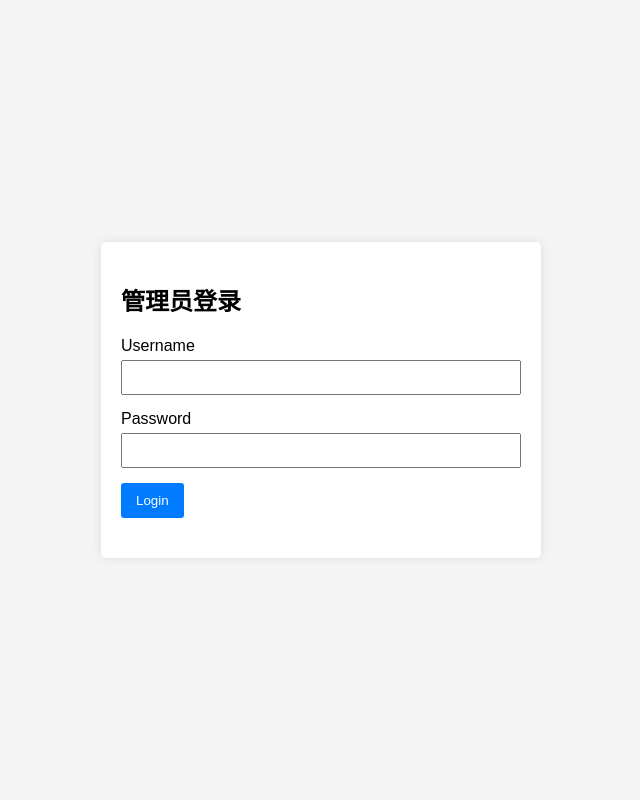
After one commit to fyscu/foc_be, a PHP site: page /v1/admin/demo.html in a window 1280 px wide. The commit adds this page. Shown: the whole page, without its empty margins (319-959 px from the left). Run offline with PHP 8.4, Linux system fonts and the light colour scheme.

Commit message:
新增管理系统接口 改进get的管理员判断模式 按需注入组件

```diff
--- /dev/null
+++ b/v1/admin/demo.html
@@ -0,0 +1,165 @@
+<!DOCTYPE html>
+<html lang="en">
+<head>
+    <meta charset="UTF-8">
+    <meta name="viewport" content="width=device-width, initial-scale=1.0">
+    <title>Admin Registration and Login</title>
+    <style>
+        body {
+            font-family: Arial, sans-serif;
+            background-color: #f4f4f4;
+            display: flex;
+            justify-content: center;
+            align-items: center;
+            height: 100vh;
+            margin: 0;
+        }
+        .container {
+            background-color: #fff;
+            padding: 20px;
+            border-radius: 5px;
+            box-shadow: 0 0 10px rgba(0, 0, 0, 0.1);
+            max-width: 400px;
+            width: 100%;
+            margin: 10px;
+        }
+        .form-group {
+            margin-bottom: 15px;
+        }
+        .form-group label {
+            display: block;
+            margin-bottom: 5px;
+        }
+        .form-group input, .form-group select {
+            width: 100%;
+            padding: 8px;
+            box-sizing: border-box;
+        }
+        .form-group button {
+            padding: 10px 15px;
+            background-color: #007BFF;
+            color: #fff;
+            border: none;
+            border-radius: 3px;
+            cursor: pointer;
+        }
+        .form-group button:hover {
+            background-color: #0056b3;
+        }
+        .user-info {
+            margin-top: 20px;
+        }
+    </style>
+    <script src="https://code.jquery.com/jquery-3.6.0.min.js"></script>
+</head>
+<body>
+    <!--<div class="container">
+        <h2>管理员注册</h2>
+        <form id="registerForm">
+            <div class="form-group">
+                <label for="username">Username</label>
+                <input type="text" id="username" name="username" required>
+            </div>
+            <div class="form-group">
+                <label for="password">Password</label>
+                <input type="password" id="password" name="password" required>
+            </div>
+            <div class="form-group">
+                <label for="openid">OpenID</label>
+                <select id="openid" name="openid" required></select>
+            </div>
+            <div class="form-group">
+                <button type="submit">Register</button>
+            </div>
+        </form>
+    </div>-->
+
+    <div class="container">
+        <h2>管理员登录</h2>
+        <form id="loginForm">
+            <div class="form-group">
+                <label for="loginUsername">Username</label>
+                <input type="text" id="loginUsername" name="username" required>
+            </div>
+            <div class="form-group">
+                <label for="loginPassword">Password</label>
+                <input type="password" id="loginPassword" name="password" required>
+            </div>
+            <div class="form-group">
+                <button type="submit">Login</button>
+            </div>
+        </form>
+        <div class="user-info" id="userInfo"></div>
+    </div>
+
+    <script>
+        $(document).ready(function() {
+            // 获取所有 openid 并填充到 select 中
+            $.ajax({
+                url: 'https://fyapi2.wjlo.cc/v1/admin/getopenids',
+                method: 'GET',
+                success: function(response) {
+                    if (response.success) {
+                        var openidSelect = $('#openid');
+                        $.each(response.data, function(index, item) {
+                            var option = $('<option>').val(item.openid).text(item.openid);
+                            openidSelect.append(option);
+                        });
+                    } else {
+                        alert('获取openid失败');
+                    }
+                },
+                error: function() {
+                    alert('注册失败');
+                }
+            });
+
+            // 处理注册表单提交
+            $('#registerForm').submit(function(event) {
+                event.preventDefault();
+                var formData = $(this).serialize();
+                $.ajax({
+                    url: 'https://fyapi2.wjlo.cc/v1/admin/reg',
+                    method: 'POST',
+                    data: formData,
+                    success: function(response) {
+                        alert(response.message);
+                        if (response.success) {
+                            $('#registerForm')[0].reset();
+                        }
+                    },
+                    error: function() {
+                        alert('注册失败');
+                    }
+                });
+            });
+
+            // 处理登录表单提交
+            $('#loginForm').submit(function(event) {
+                event.preventDefault();
+                var formData = $(this).serialize();
+                $.ajax({
+                    url: 'https://fyapi2.wjlo.cc/v1/admin/login',
+                    method: 'POST',
+                    data: formData,
+                    success: function(response) {
+                        alert(response.message);
+                        if (response.success) {
+                            $('#loginForm')[0].reset();
+                            // 显示用户信息
+                            var userInfo = $('#userInfo');
+                            userInfo.empty();
+
+                            userInfo.append('<p>at：' + response.access_token + '</p>');
+
+                        }
+                    },
+                    error: function() {
+                        alert('登录失败');
+                    }
+                });
+            });
+        });
+    </script>
+</body>
+</html>
--- a/v1/status/getUser.php
+++ b/v1/status/getUser.php
@@ -25,7 +25,7 @@ $page = isset($_GET['page']) ? (int)$_GET['page'] : 1;
 // 设置默认页数限制
 $limit = 10;
 
-if ($userinfo['role'] === 'admin' || (!$campus && !$role && !$available)) {
+if ($userinfo['is_admin']) { //如果是管理员身份，就可以有更多的查询选项
     $query = "SELECT * FROM fy_users WHERE 1=1";
     $params = [];
     if ($uid) {
--- a/v1/user/login.php
+++ b/v1/user/login.php
@@ -10,7 +10,6 @@ include('../../utils/token.php');
 
 $appid = $config['wechat']['app_id'];
 $secret = $config['wechat']['app_secret'];
-$tokensalt = $config['token']['salt'];
 
 $code = $_POST['code'];
 
@@ -38,7 +37,7 @@ if (isset($responseData['openid'])) {
             'nickname' => ''
         ]);
     } else {
-        $tokenData = generateToken($responseData['openid'], $tokensalt);
+        $tokenData = generateToken($responseData['openid'], $config['token']['salt']);
         $token = $tokenData['token'];
         echo json_encode([
             'success' => true,
```
Also changed, not shown: utils/token.php (+16 -5 lines), v1/admin/getopenids.php (added, +16 -0 lines), v1/admin/login.php (added, +52 -0 lines), v1/admin/reg.php (added, +48 -0 lines), v1/status/getTicket.php (+14 -10 lines), v1/admin/.htaccess (added).
